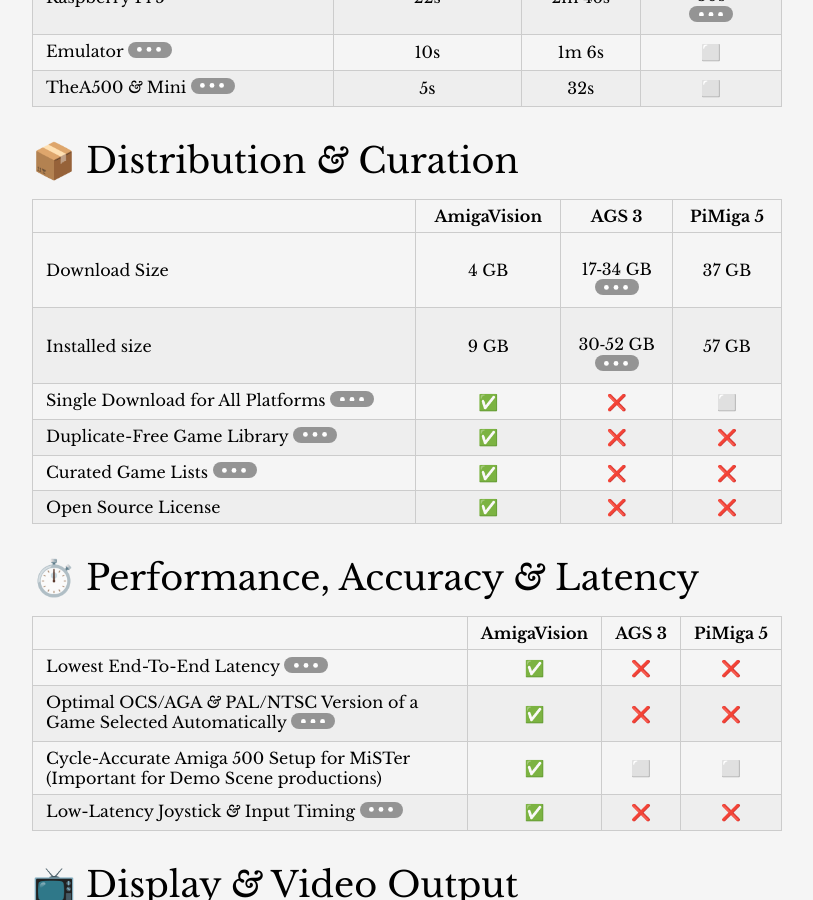
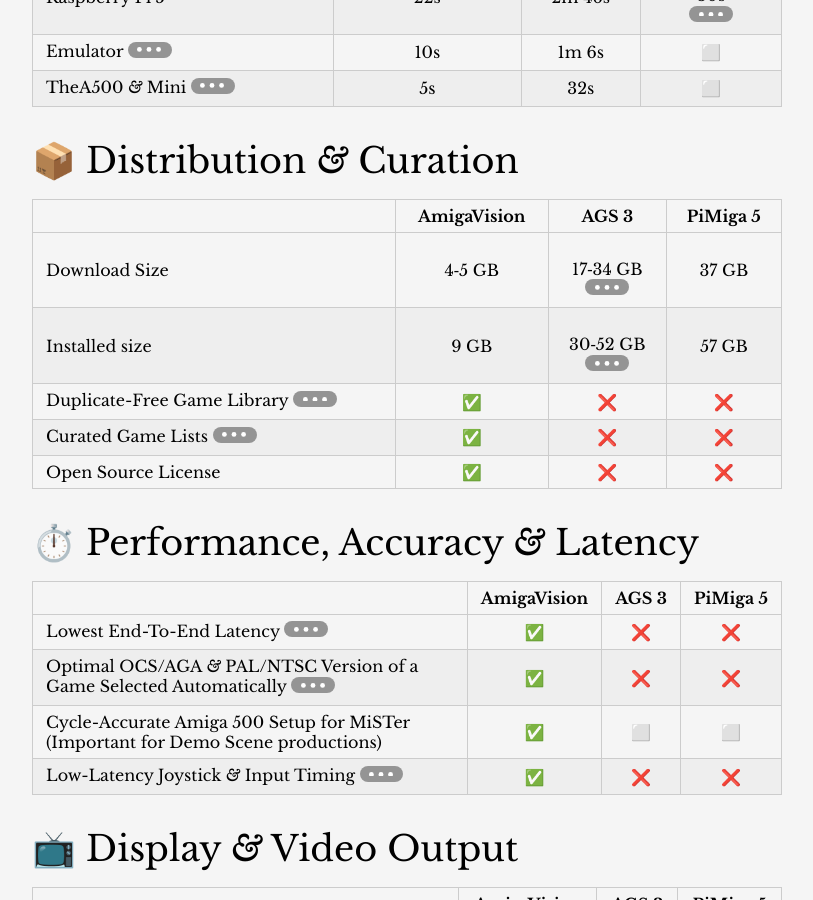
Before and after one commit to amigavision/amigavision.github.io, a Jekyll site: the page built from vs.md, in a window 1280 px wide and 900 px high, scrolled down 2693 px. Shown: the whole window, without its empty margins (233-1046 px from the left). Built offline with Jekyll 4.4.1, drawn with Linux system fonts in a browser that asks for light colours.

Commit message:
This part is redundant

```diff
--- a/vs.md
+++ b/vs.md
@@ -95,9 +95,8 @@
 
 |   | AmigaVision | AGS&nbsp;3 | PiMiga&nbsp;5
 |---|:-----------:|:----------:|:------------:
-Download Size | 4&nbsp;GB | <br>17&#8209;34&nbsp;GB<br> [^8] | 37&nbsp;GB
+Download Size | 4&#8209;5&nbsp;GB | <br>17&#8209;34&nbsp;GB<br> [^8] | 37&nbsp;GB
 Installed size | 9&nbsp;GB | <br>30&#8209;52&nbsp;GB<br> [^9] | 57&nbsp;GB
-Single Download for All Platforms [^10] | ✅ | ❌ | ⬜️
 Duplicate-Free Game Library [^11] | ✅ | ❌ | ❌
 Curated Game Lists [^26] | ✅ | ❌ | ❌
 Open Source License | ✅ | ❌ | ❌
@@ -263,8 +262,6 @@
 
 [^9]: AGS has multiple different setups with widely different file sizes, so this lists the lower and upper range.
 
-[^10]: Some setups have different files for every setup — e.g. one for RetroArch, one for MiSTer, one for Raspberry Pi, one for real hardware, etc. This means you need to juggle many different versions of the same setup if you have more than one device where you use Amiga. AmigaVision has a single setup that works across all platforms.
-
 [^11]: AmigaVision excludes any broken and redundant versions of games, and does not have duplicated NTSC and PAL versions, since we pick the right one automatically. We only include multiple version of the same game (e.g. ECS and AGA version) when they have meaningful differences — e.g. different level sets.
 
 [^12]: This includes input, audio and output latency, and refers to latency on systems that are variable, like Raspberry Pi. On systems that support FPGAs, like MiSTer, the latency will be generally be identical across setups.
```
